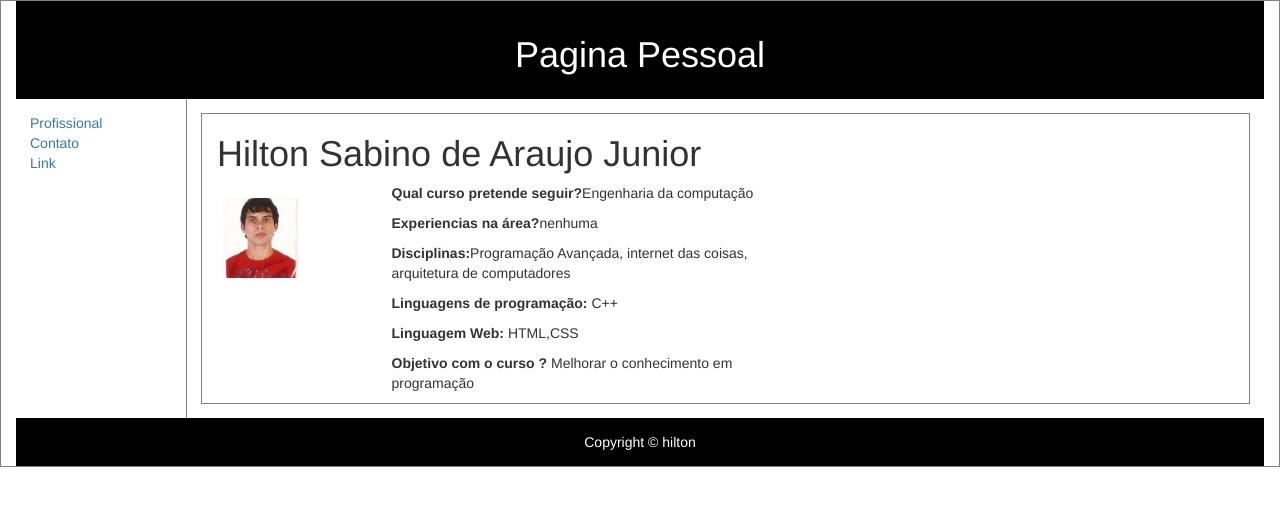
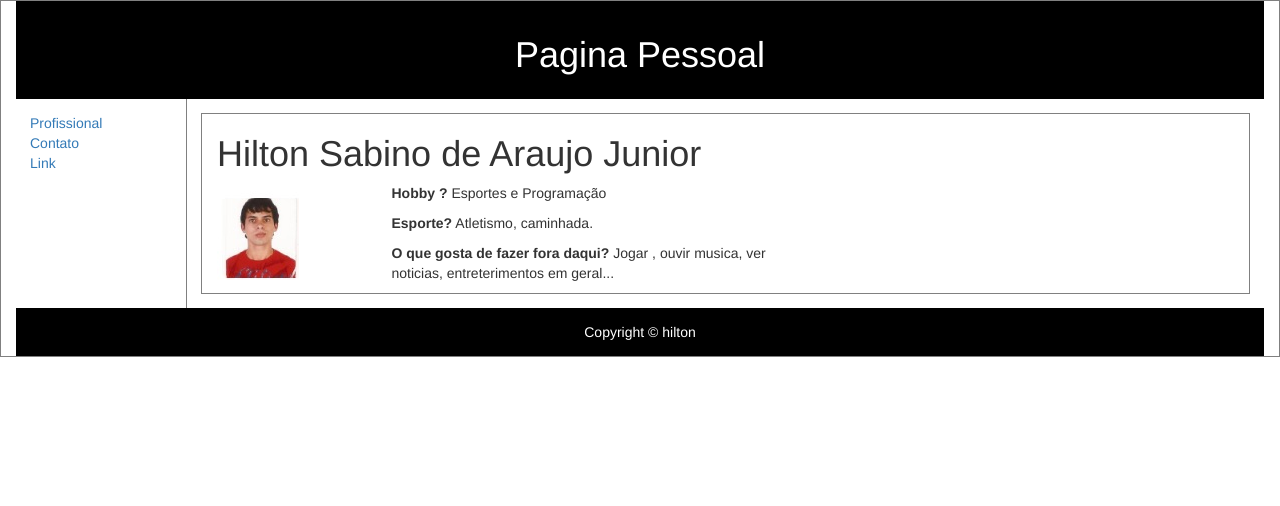
Before and after one commit to hiltonjr/hiltonjr.github.io, a plain HTML site: page index.html in a window 1280 px wide. Drawn offline with nearby package versions, Linux system fonts and the light colour scheme.

```diff
--- a/index.html
+++ b/index.html
@@ -69,12 +69,9 @@
         <img src="hiltonjr.github.io/imag/Image.jpg">
       </div>
       <div class="col-sm-5">
-        <p><b>Qual curso pretende seguir?</b>Engenharia da computação</p>
-        <p><b>Experiencias na área?</b>nenhuma</p>
-        <p><b>Disciplinas:</b>Programação Avançada, internet das coisas, arquitetura de computadores</p>
-        <p><b>Linguagens de programação:</b> C++</p>
-        <p><b>Linguagem Web:</b> HTML,CSS</p>
-        <p><b>Objetivo com o curso ?</b> Melhorar o conhecimento em programação</p>
+        <p><b>Hobby ?</b> Esportes e Programação</p>
+        <p><b>Esporte?</b> Atletismo, caminhada.</p>
+        <p><b>O que gosta de fazer fora daqui?</b> Jogar , ouvir musica, ver noticias, entreterimentos em geral...</p>
       </div>
     </div>
   </div>
```
